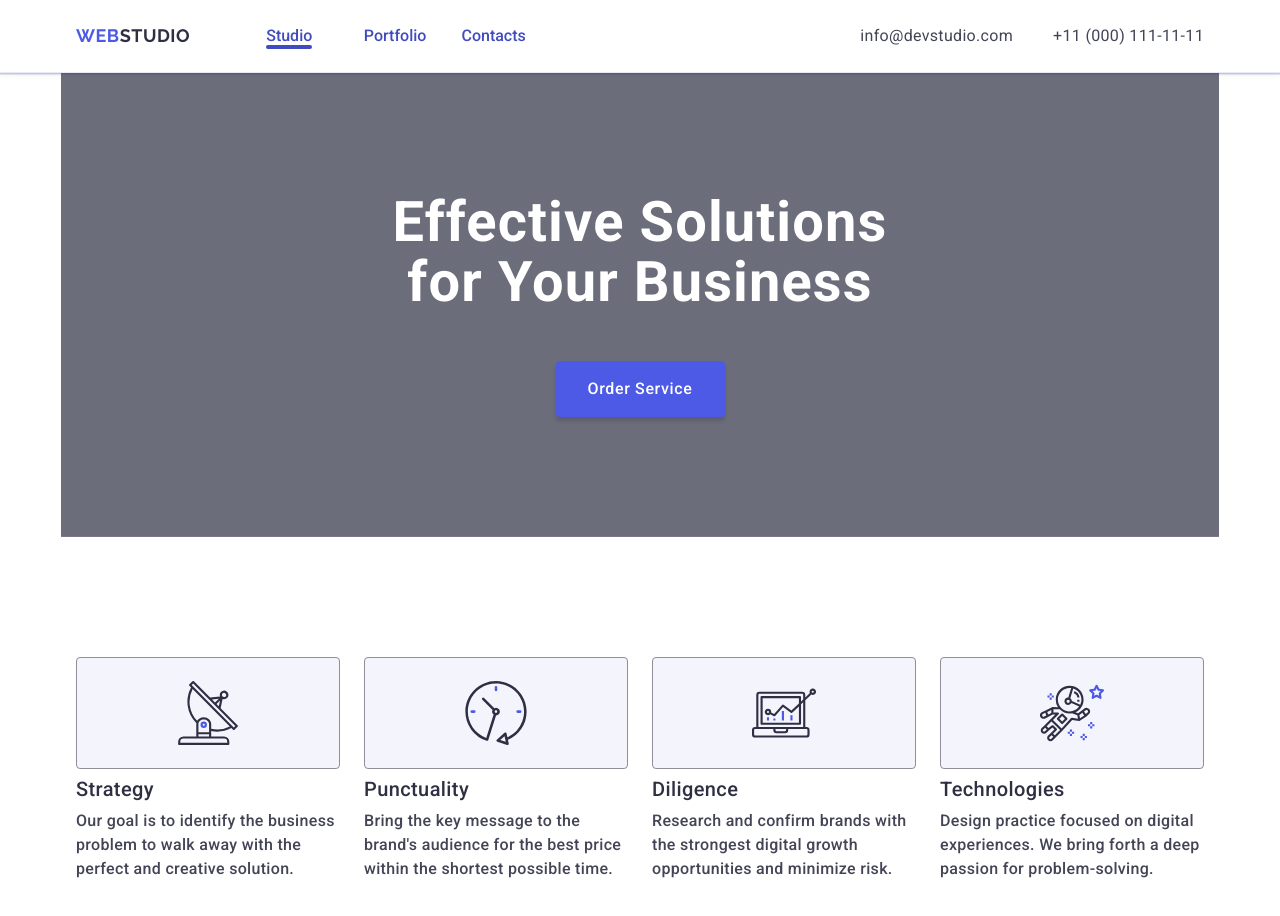
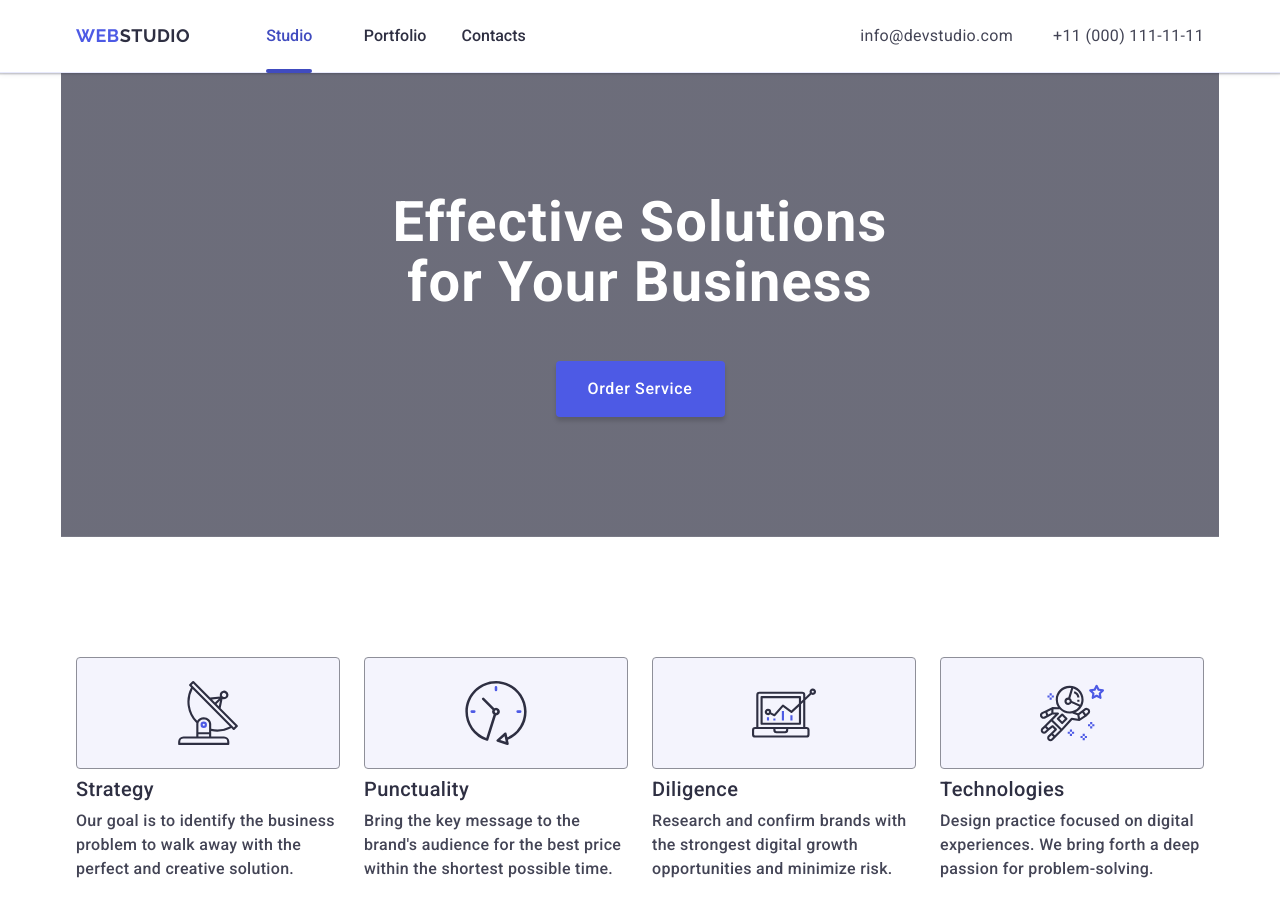
Before and after one commit to Ihor-Kotliarevskyi/goit-markup-hw-06, a plain HTML site: page index.html in a window 1280 px wide. Shown: the top 916 px of the page. Drawn offline with nearby package versions, Linux system fonts and the light colour scheme.

Commit message:
correction after mentor's comment

```diff
--- a/css/styles.css
+++ b/css/styles.css
@@ -173,7 +173,6 @@ button {
     flex-direction: row;
     align-items: center;
     gap: 40px;
-    padding: 24px 0;
   }
 
   .current::after {
@@ -190,14 +189,18 @@ button {
   .header-navigation-list-item {
     width: calc((100% - 80px) / 3);
     position: relative;
-    color: #404bbf;
   }
 
   .header-navigation-list-link {
     font-weight: 500;
     position: relative;
+    color: #2e2f42;
+    transition: color 250ms cubic-bezier(0.4, 0, 0.2, 1);
+    padding: 24px 0;
+  }
+
+  .current {
     color: #404bbf;
-    transition: color 250ms cubic-bezier(0.4, 0, 0.2, 1);
   }
 
   .nav-link:hover,
--- a/index.html
+++ b/index.html
@@ -721,10 +721,10 @@
                   <use href="./images/icons.svg#icon-checkbox"></use>
                 </svg>
               </span>
-              <div class="checkbox-text">
+              <span class="checkbox-text">
                 I accept the terms and conditions of the
                 <a href="" class="checkbox-link">Privacy Policy</a>
-              </div>
+              </span>
             </label>
           </div>
           <button class="form-button-send" type="submit">Send</button>
```
